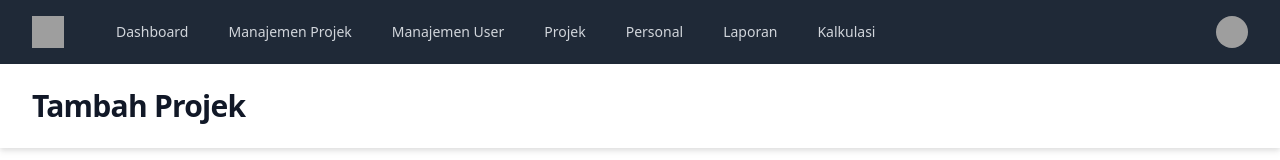
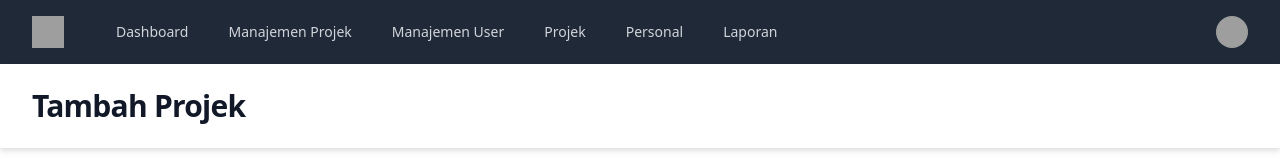
Before and after one commit to daviddvsjrgg/myle-project, a React (Create React App) app: page /manajemen-projek/projek-baru in a window 1280 px wide. Shown: the top 160 px of the page. Built offline with nearby package versions, Linux system fonts and the light colour scheme; grey boxes are pictures that could not be loaded.

Commit message:
delete feature

```diff
--- a/src/components/Navbar/Navbar.jsx
+++ b/src/components/Navbar/Navbar.jsx
@@ -17,7 +17,6 @@ const user = {
     { name: 'Projek', href: '/projek', current: false },
     { name: 'Personal', href: '/personal', current: false },
     { name: 'Laporan', href: '/laporan', current: false },
-    { name: 'Kalkulasi', href: '/kalkulasi', current: false },
   ]
   const userNavigation = [
     { name: 'Profil Anda', href: '#' },
```
